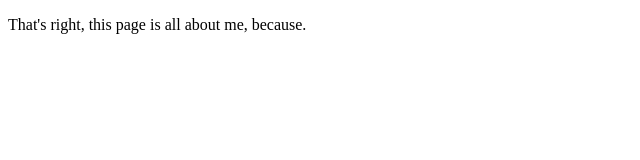
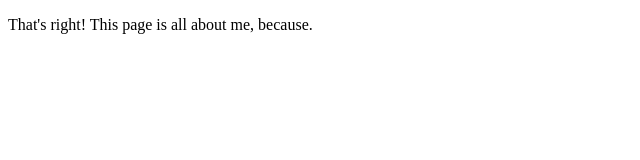
Before and after one commit to julestruong/my-cv, a plain HTML site: page index.html in a window 1280 px wide. Shown: the full height of the page, 0-640 px from the left. Drawn offline with Linux system fonts and the light colour scheme.

Commit message:
a silly commit

```diff
--- a/index.html
+++ b/index.html
@@ -5,6 +5,6 @@
         <title>Me Me Me</title>
     </head>
     <body>
-        <p>That's right, this page is all about me, because.</p>
+        <p>That's right! This page is all about me, because.</p>
     </body>
 </html>
```
